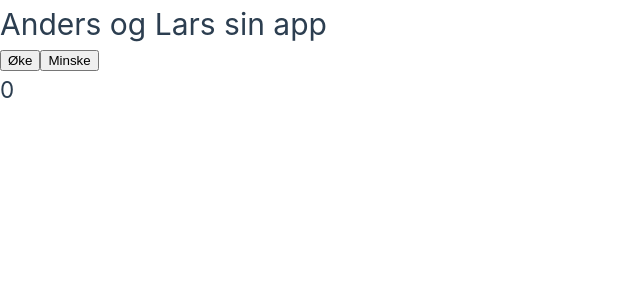
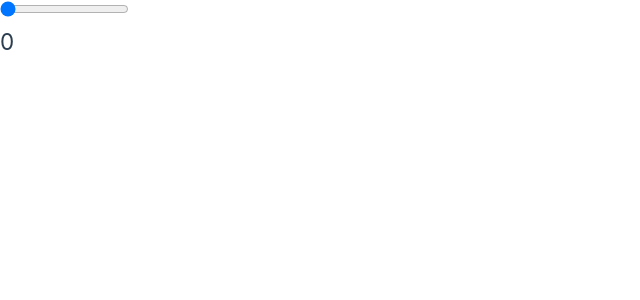
Before and after one commit to AndyKodehode/prioriteringsApp, a Vue app: page / in a window 1280 px wide. Shown: the top 300 px of the page, without its empty margins (0-640 px from the left). Built offline with nearby package versions, Linux system fonts and the light colour scheme.

Commit message:
slider med oppdaterte tall

```diff
--- a/src/App.vue
+++ b/src/App.vue
@@ -1,9 +1,7 @@
 <template>
   <div >
-    <h1>{{title}}</h1>
-    <button @click="number++"> Øke</button>
-    <button @click="number--"> Minske</button>
-    <h2>{{number}}</h2>
+    <input  @input="handleSlideChange(sliderValue)" type="range" min="0" max="5" v-model="sliderValue">
+    <h2>{{sliderValue}}</h2>
   </div>
 </template>
 
@@ -13,8 +11,15 @@ export default {
     data(){
         return{
             title:'Anders og Lars sin app',
-            number: 0
+            sliderValue: 0,
         }
+    },
+
+    methods: {
+      handleSlideChange(value){
+
+      this.sliderValue = value;
+      }
     }
 }
 </script>
```
